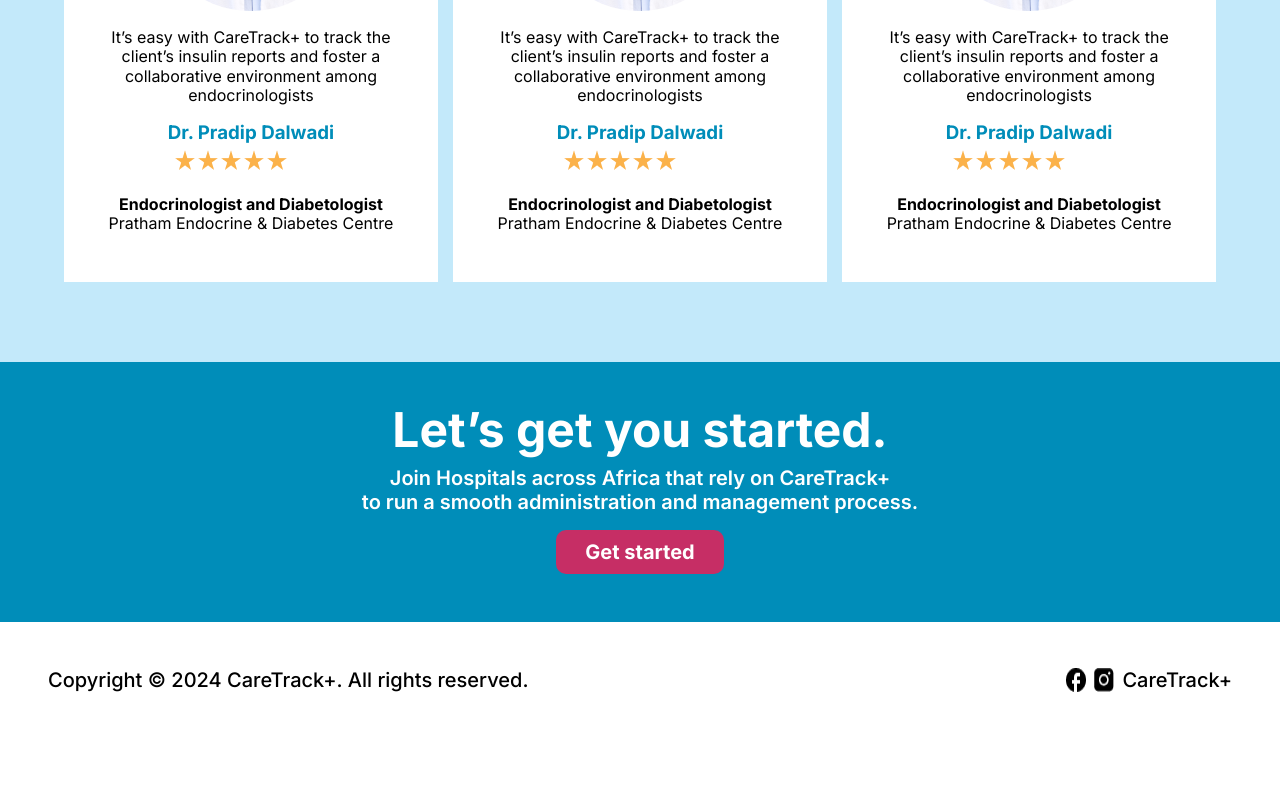
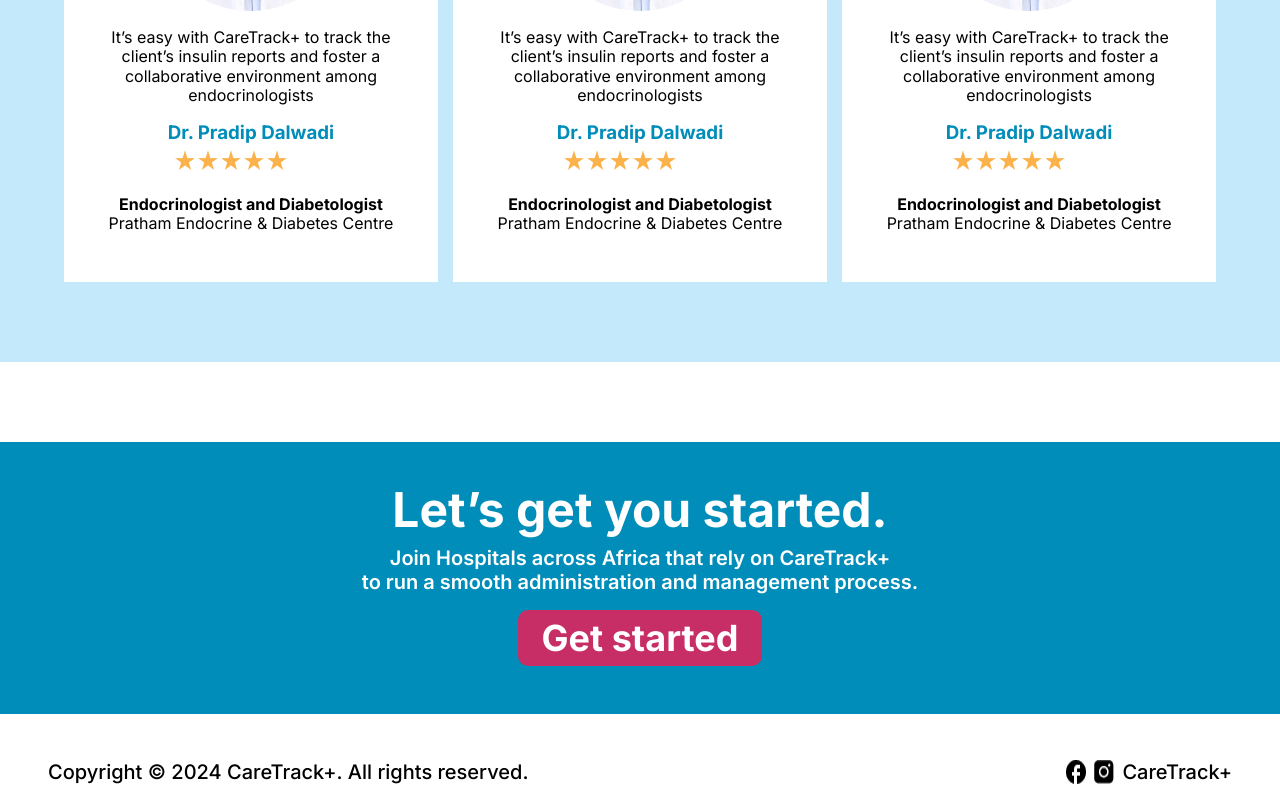
Before and after one commit to Patrick-Chukwu/caretrackplus, a Vue app: page / in a window 1280 px wide. Shown: the part 2332-3132 px from the top of the page. Before the commit the page ends 3040 px from the top, so only its background shows below. Built offline with nearby package versions, Linux system fonts and the light colour scheme.

Commit message:
Update CTA button

```diff
--- a/public/styles.css
+++ b/public/styles.css
@@ -512,6 +512,8 @@
   background-color: var(--primary-color);
   color: var(--white-color);
   padding: 3rem;
+  margin: 5rem auto;
+  margin-bottom: 0;
   gap: 1rem;
   text-align: center;
   font-weight: 600;
@@ -526,6 +528,12 @@
 font-size: var(--medium-text);
 line-height: var(--medium-lineheight);
 
+}
+.cta .button {
+font-size: var(--big-text);
+font-weight: 700;
+width: fit-content;
+padding: 1rem 1.5rem;
 }
 /* footer styles */
 .footer {
```
